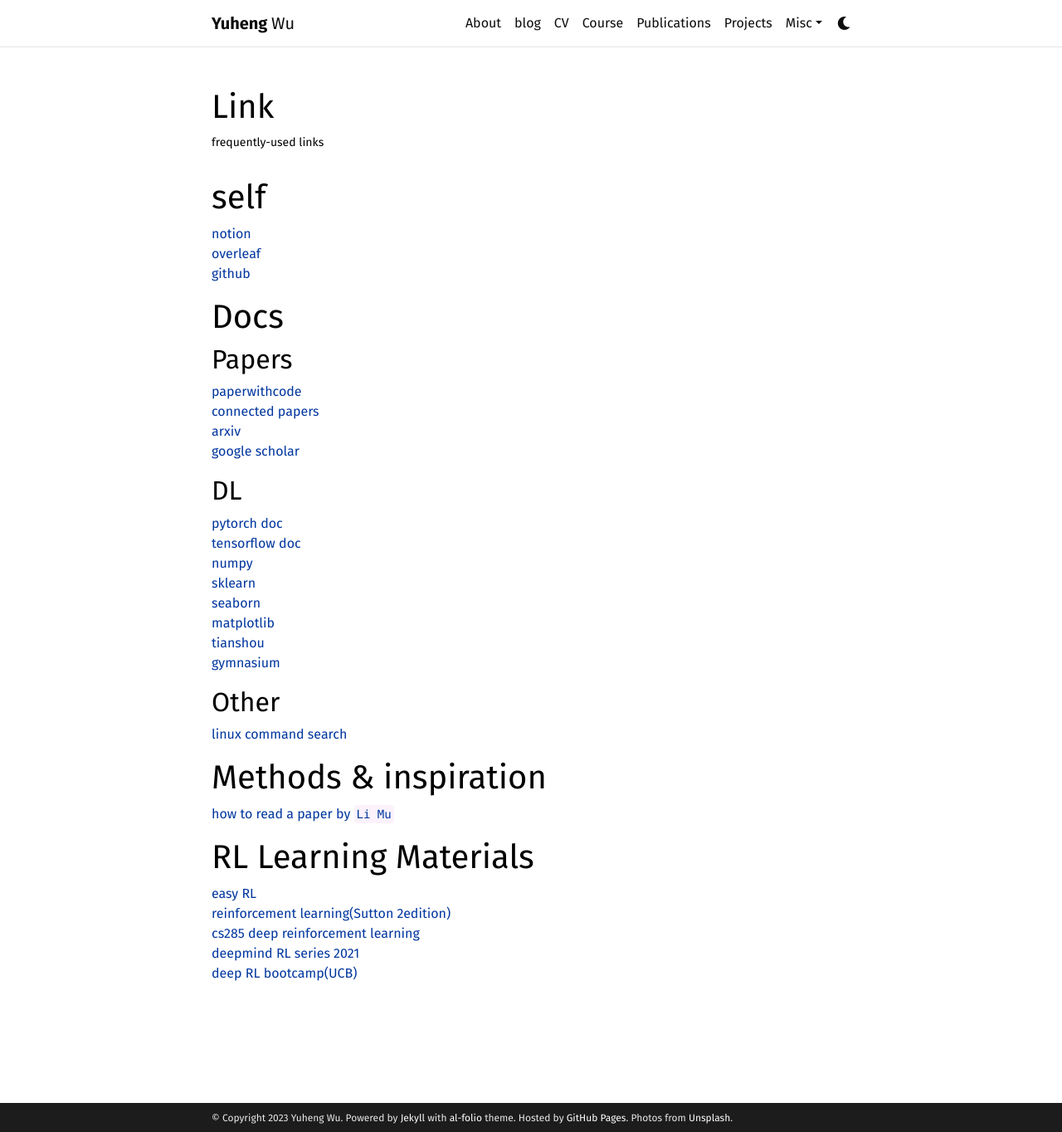
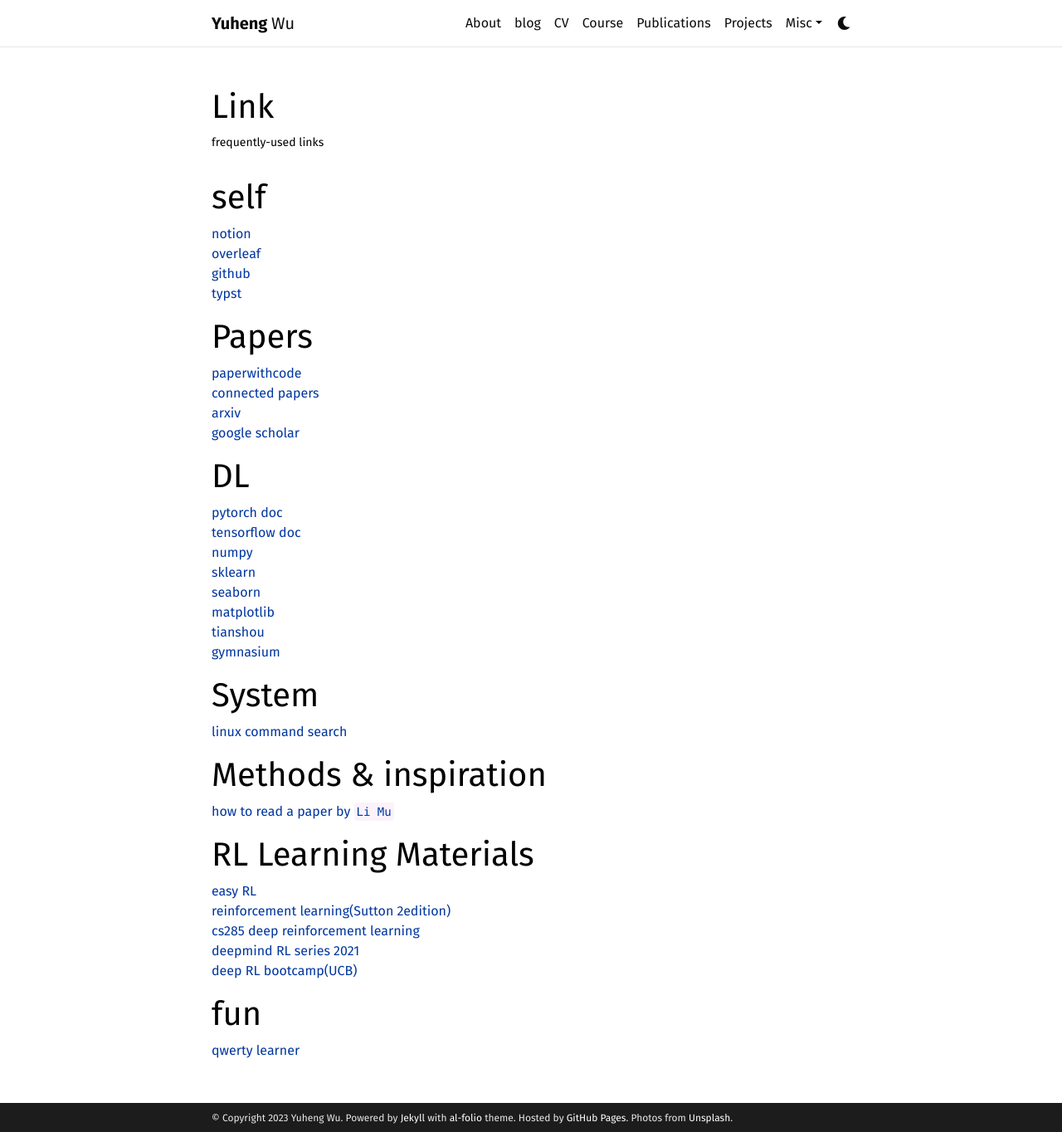
Before and after one commit to wyhallenwu/wyhallenwu.github.io, a Jekyll site: the page built from _pages/link.md, in a window 1280 px wide and 1364 px high. Shown: the whole window at 83% size. Built offline with Jekyll 4.4.1, drawn with Linux system fonts in a browser that asks for light colours; comment, search, counter and statistics services are not loaded; a style sheet for code colours, icons or effects is not loaded.

Commit message:
update links

```diff
--- a/_pages/link.md
+++ b/_pages/link.md
@@ -11,14 +11,14 @@ nav_order: 7
 [notion](https://www.notion.so/wuyuheng/Papers-45c1ddd6fa3842ea8cc348e1626837a2)
 [overleaf](https://www.overleaf.com/project)
 [github](https://github.com/)
+[typst](https://typst.app/)
 
-# Docs
-## Papers
+# Papers
 [paperwithcode](https://paperswithcode.com/)
 [connected papers](https://www.connectedpapers.com/)
 [arxiv](https://arxiv.org/)
 [google scholar](https://scholar.google.com/)
-## DL
+# DL
 [pytorch doc](https://pytorch.org/docs/stable/index.html)
 [tensorflow doc](https://www.tensorflow.org/api_docs/python/tf)
 [numpy](https://numpy.org/doc/stable/index.html)
@@ -27,7 +27,7 @@ nav_order: 7
 [matplotlib](https://matplotlib.org/stable/api/index.html)
 [tianshou](https://tianshou.readthedocs.io/en/master/)
 [gymnasium](https://gymnasium.farama.org/)
-## Other
+# System
 [linux command search](https://wangchujiang.com/linux-command/)
 
 # Methods & inspiration
@@ -39,3 +39,6 @@ nav_order: 7
 [cs285 deep reinforcement learning](http://rail.eecs.berkeley.edu/deeprlcourse/resources/)
 [deepmind RL series 2021](https://www.deepmind.com/learning-resources/reinforcement-learning-lecture-series-2021)
 [deep RL bootcamp(UCB)](https://sites.google.com/view/deep-rl-bootcamp/lectures)
+
+# fun
+[qwerty learner](https://qwerty.kaiyi.cool/)
```
